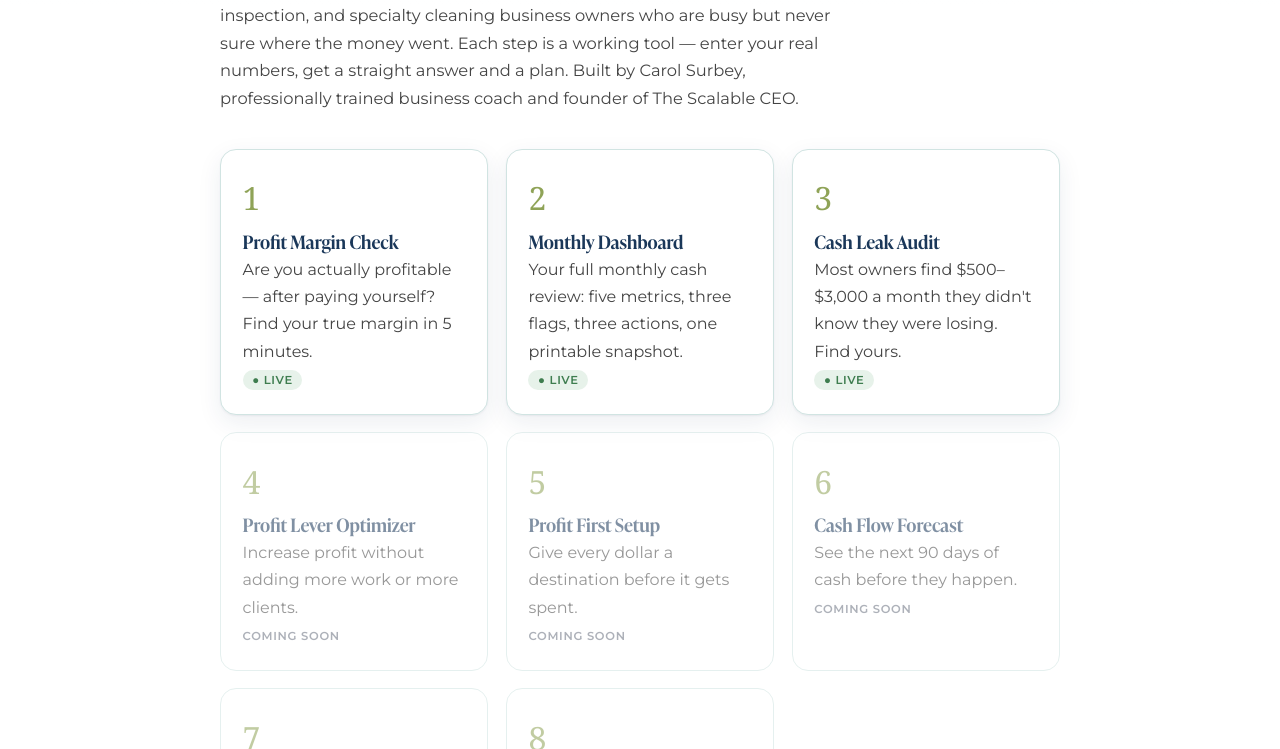
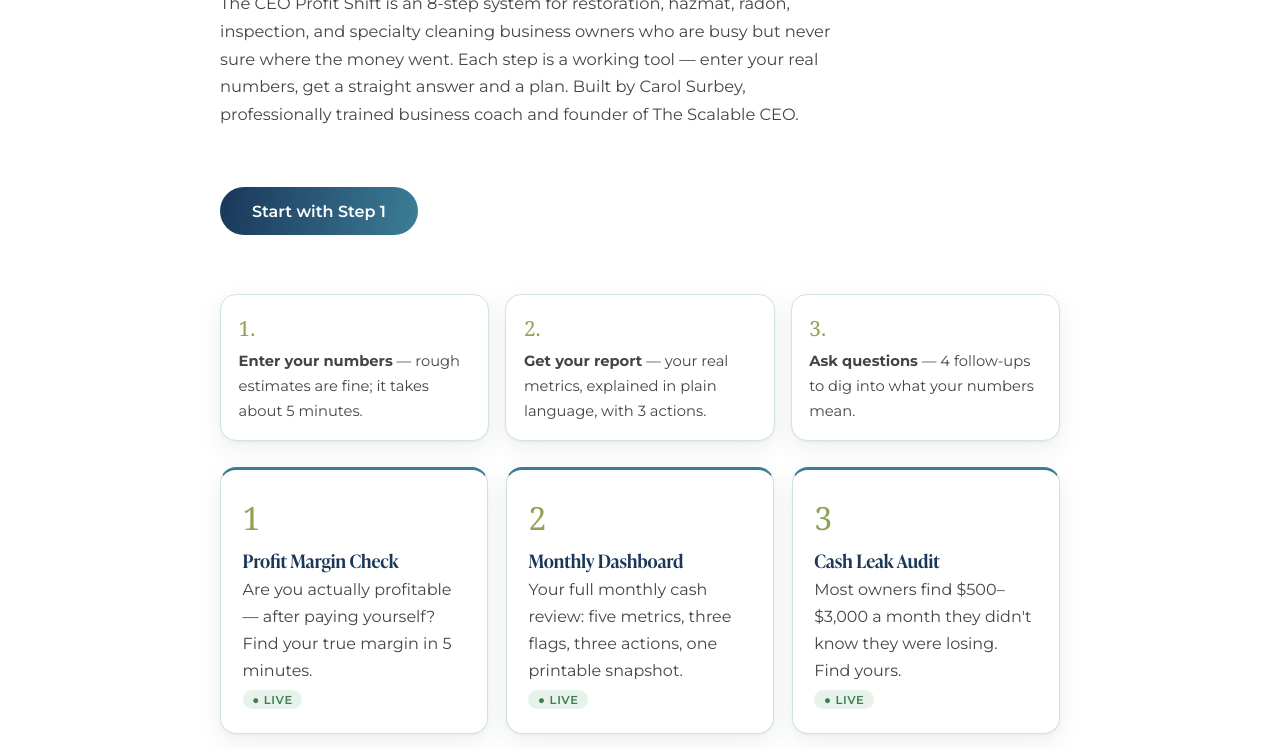
Before and after one commit to Andreaadop/carol-surbey-profit-shift, a website: page index.html in a window 1280 px wide. Shown: the part 335-1084 px from the top of the page. Drawn offline with Linux system fonts and the light colour scheme; a web font is replaced by a local one.

Commit message:
feat(profit-shift-ui): landing hero, how-it-works strip, live-card treatment

```diff
--- a/index.html
+++ b/index.html
@@ -17,24 +17,33 @@
   <a class="program" href="index.html">The CEO Profit Shift</a>
 </header>
 <main>
-  <span class="step-tag">Free tools for specialized service businesses</span>
-  <h1>Stop guessing. Know your numbers.</h1>
-  <p class="intro">The CEO Profit Shift is an 8-step system for restoration, hazmat, radon, inspection, and specialty cleaning business owners who are busy but never sure where the money went. Each step is a working tool — enter your real numbers, get a straight answer and a plan. Built by Carol Surbey, professionally trained business coach and founder of The Scalable CEO.</p>
+  <div class="hero">
+    <span class="step-tag">Free tools for specialized service businesses</span>
+    <h1>Stop guessing.<br>Know your numbers.</h1>
+    <p class="intro">The CEO Profit Shift is an 8-step system for restoration, hazmat, radon, inspection, and specialty cleaning business owners who are busy but never sure where the money went. Each step is a working tool — enter your real numbers, get a straight answer and a plan. Built by Carol Surbey, professionally trained business coach and founder of The Scalable CEO.</p>
+    <a class="btn hero-cta" href="#steps">Start with Step 1</a>
+  </div>
 
-  <div class="step-grid">
-    <a class="step-card" href="profit-margin-check.html">
+  <div class="how-strip">
+    <div class="how-item"><span class="k">1.</span><strong>Enter your numbers</strong> — rough estimates are fine; it takes about 5 minutes.</div>
+    <div class="how-item"><span class="k">2.</span><strong>Get your report</strong> — your real metrics, explained in plain language, with 3 actions.</div>
+    <div class="how-item"><span class="k">3.</span><strong>Ask questions</strong> — 4 follow-ups to dig into what your numbers mean.</div>
+  </div>
+
+  <div class="step-grid" id="steps">
+    <a class="step-card live-card" href="profit-margin-check.html">
       <div class="num">1</div>
       <h3>Profit Margin Check</h3>
       <p>Are you actually profitable — after paying yourself? Find your true margin in 5 minutes.</p>
       <span class="badge live">● Live</span>
     </a>
-    <a class="step-card" href="monthly-dashboard.html">
+    <a class="step-card live-card" href="monthly-dashboard.html">
       <div class="num">2</div>
       <h3>Monthly Dashboard</h3>
       <p>Your full monthly cash review: five metrics, three flags, three actions, one printable snapshot.</p>
       <span class="badge live">● Live</span>
     </a>
-    <a class="step-card" href="cash-leak-audit.html">
+    <a class="step-card live-card" href="cash-leak-audit.html">
       <div class="num">3</div>
       <h3>Cash Leak Audit</h3>
       <p>Most owners find $500–$3,000 a month they didn't know they were losing. Find yours.</p>
```
